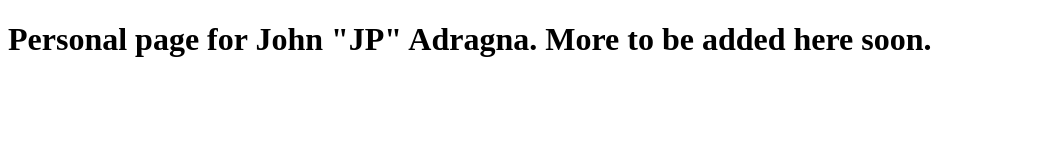
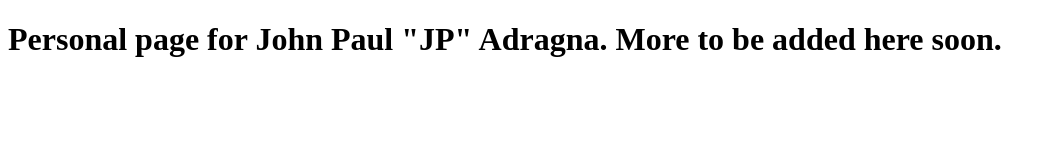
Before and after one commit to jpretrospect/johnadragna.com, a plain HTML site: page index.html in a window 1280 px wide. Shown: the whole page, without its empty margins (0-1056 px from the left). Drawn offline with Linux system fonts and the light colour scheme.

Commit message:
Update index.html

```diff
--- a/index.html
+++ b/index.html
@@ -2,7 +2,7 @@
 <!DOCTYPE html>
 <html>
 
-<h1>Personal page for John "JP" Adragna. More to be added here soon.</h1>
+<h1>Personal page for John Paul "JP" Adragna. More to be added here soon.</h1>
 
 
 
```
